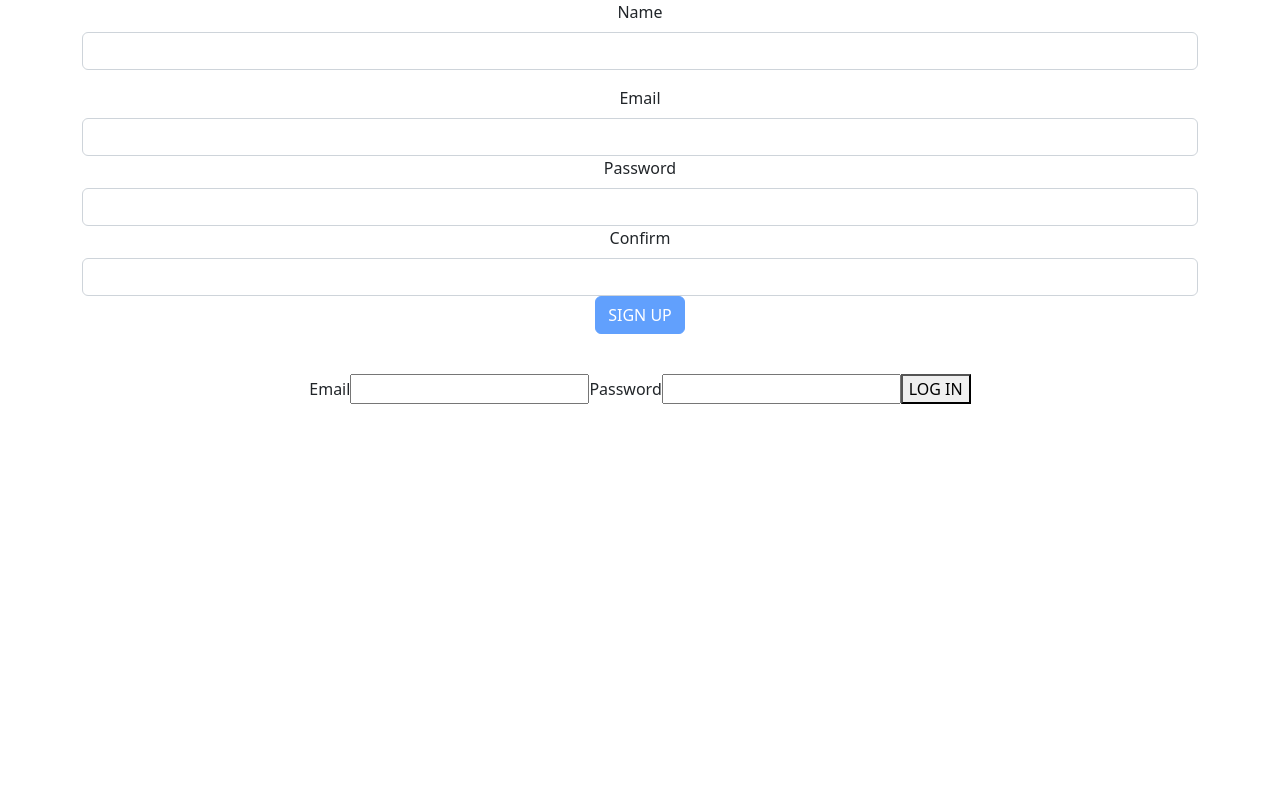
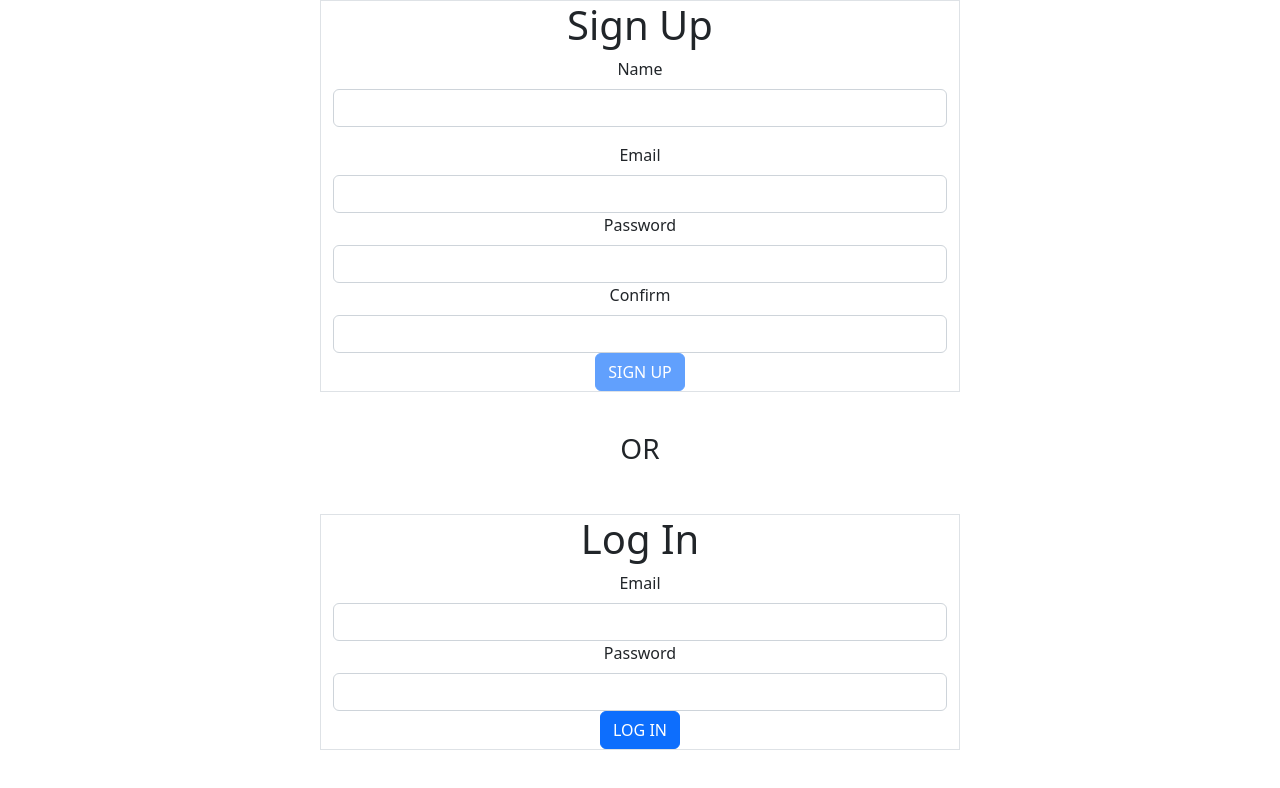
Before and after one commit to erictau/NBA-Fantasy-Draft, a React (Create React App) app: page /draft in a window 1280 px wide. Shown: the top 788 px of the page. Built offline with nearby package versions, Linux system fonts and the light colour scheme.

Commit message:
Updates auth page styling

```diff
--- a/src/components/LoginForm/LoginForm.jsx
+++ b/src/components/LoginForm/LoginForm.jsx
@@ -1,5 +1,7 @@
 import { useState } from 'react';
 import * as usersService from '../../utilities/users-service';
+import Button from 'react-bootstrap/Button'
+import Form from 'react-bootstrap/Form'
 
 export default function LoginForm({ setUser }) {
   const [credentials, setCredentials] = useState({
@@ -29,14 +31,15 @@ export default function LoginForm({ setUser }) {
 
   return (
     <div>
-      <div className="form-container">
-        <form autoComplete="off" onSubmit={handleSubmit}>
-          <label>Email</label>
-          <input type="text" name="email" value={credentials.email} onChange={handleChange} required />
-          <label>Password</label>
-          <input type="password" name="password" value={credentials.password} onChange={handleChange} required />
-          <button type="submit">LOG IN</button>
-        </form>
+      <div className="container w-50 border">
+        <h1>Log In</h1>
+        <Form autoComplete="off" onSubmit={handleSubmit}>
+          <Form.Label>Email</Form.Label>
+          <Form.Control type="text" name="email" value={credentials.email} onChange={handleChange} required />
+          <Form.Label>Password</Form.Label>
+          <Form.Control type="password" name="password" value={credentials.password} onChange={handleChange} required />
+          <Button type="submit">LOG IN</Button>
+        </Form>
       </div>
       <p className="error-message">&nbsp;{error}</p>
     </div>
--- a/src/components/SignUpForm/SignUpForm.jsx
+++ b/src/components/SignUpForm/SignUpForm.jsx
@@ -44,7 +44,8 @@ export default function SignUpForm({ setUser }) {
 
   return (
     <div>
-      <div className="container">
+      <div className="container w-50 border">
+        <h1>Sign Up</h1>
         <Form autoComplete="off" onSubmit={handleSubmit}>
           <Form.Group className="mb-3" controlId="exampleForm.ControlInput1">
             <Form.Label>Name</Form.Label>
--- a/src/pages/App/App.jsx
+++ b/src/pages/App/App.jsx
@@ -4,6 +4,7 @@ import { Routes, Route } from "react-router-dom";
 import { getUser } from "../../utilities/users-service";
 import AuthPage from "../AuthPage/AuthPage";
 import NavBar from "../../components/NavBar/NavBar";
+import Dashboard from "../Dashboard/Dashboard"
 import * as playersAPI from "../../utilities/players-api"
 
 export default function App() {
@@ -15,7 +16,10 @@ export default function App() {
       {user ? (
         <>
           <NavBar user={user} setUser={setUser} />
-          <Routes></Routes>
+          <Routes>
+            <Route path="/" element={<Dashboard />}/>
+            <Route path="/draft" />
+          </Routes>
         </>
       ) : (
         <AuthPage setUser={setUser} />
--- a/src/pages/AuthPage/AuthPage.jsx
+++ b/src/pages/AuthPage/AuthPage.jsx
@@ -5,6 +5,7 @@ export default function AuthPage({ setUser }) {
     return (
         <main>
             <SignUpForm setUser={setUser} />
+            <h3 className="text-center mb-5">OR</h3>
             <LoginForm setUser={setUser} />
         </main>
     )
```
